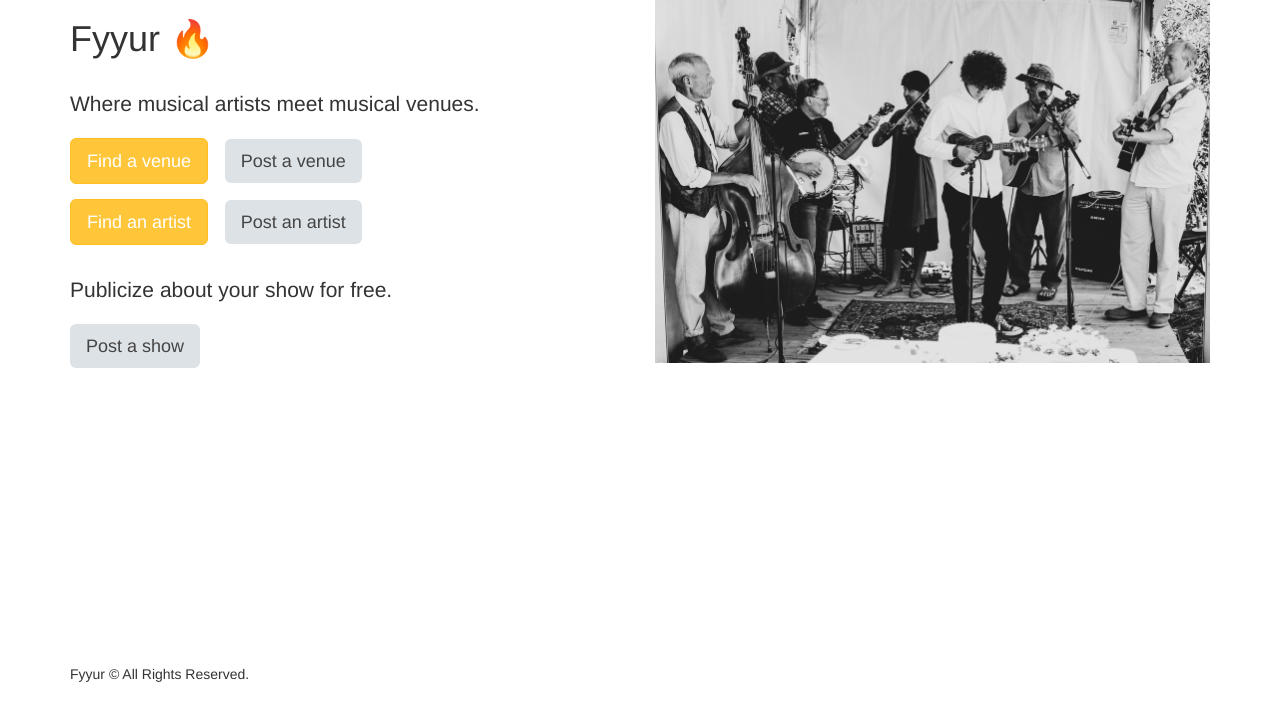
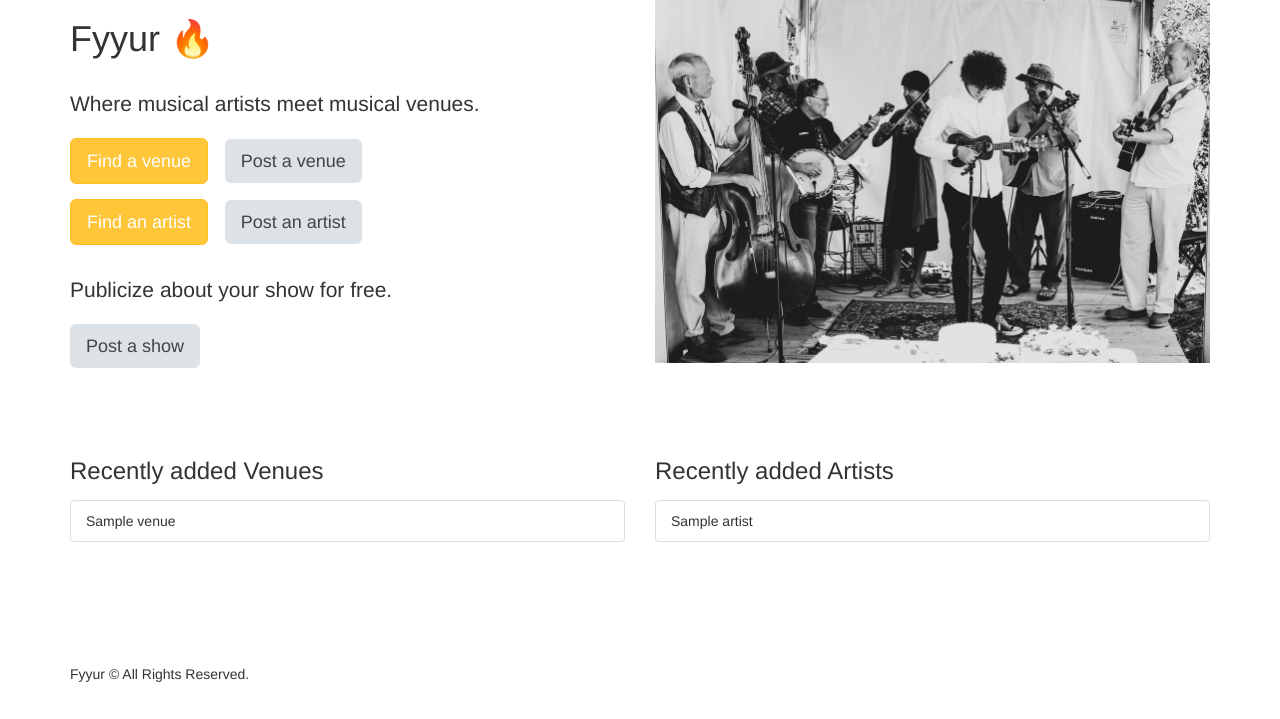
Before and after one commit to brMadsCornelius/fyyur, a Flask app: page / in a window 1280 px wide. Shown: the part 81-800 px from the top of the page. Run offline with Flask 3, Linux system fonts and the light colour scheme; tables that the repository leaves empty hold one stand-in row (values such as "Sample post"); some libraries are stand-ins or nearby versions.

Commit message:
Added recently added venue/artist

```diff
--- a/app.py
+++ b/app.py
@@ -49,7 +49,18 @@ app.jinja_env.filters['datetime'] = format_datetime
 
 @app.route('/')
 def index():
-  return render_template('pages/home.html')
+  try:
+     # Asuming that highest id = newest (could create a timestamp in db and save it on creation)
+     recentlyCreatedVenues = Venue.query.order_by(Venue.id.desc()).limit(10).all()
+     recentlyCreatedArtists = Artist.query.order_by(Artist.id.desc()).limit(10).all()
+
+    # Create a list with dictonaries for 10 recent artist name and venue name
+     recentVenues = [{'name': venue.name} for venue in recentlyCreatedVenues]
+     recentArtists = [{'name': artist.name} for artist in recentlyCreatedArtists]
+
+     return render_template('pages/home.html',recentVenues=recentVenues,recentArtists=recentArtists)
+  finally:
+     db.session.remove()
 
 
 #  Venues
@@ -90,6 +101,8 @@ def venues():
        print(e)
        flash("Unable to query venues in database")
        return render_template('pages/venues.html')
+    finally:
+       db.session.remove()
 
 
 
@@ -97,73 +110,82 @@ def venues():
 
 @app.route('/venues/search', methods=['POST'])
 def search_venues():
-    search_term = request.form.get('search_term', '')
+    try:
 
-    # use sql LIKE to search
-    search_result = Venue.query.filter(Venue.name.ilike(f"%{search_term}%")).all()
+      search_term = request.form.get('search_term', '')
 
-    # Prepare response dict for each result.
-    venue_data_list = []
-    for venue in search_result:
-       venue_data = {
-          "id": venue.id,
-          "name": venue.name,
-          "num_upcoming_shows": len(venue.shows)
-       }
-       venue_data_list.append(venue_data)
+      # use sql LIKE to search
+      search_result = Venue.query.filter(Venue.name.ilike(f"%{search_term}%")).all()
 
-    response = {
-       "count": len(venue_data_list),
-       "data": venue_data_list
-    }
+      # Prepare response dict for each result.
+      venue_data_list = []
+      for venue in search_result:
+        venue_data = {
+            "id": venue.id,
+            "name": venue.name,
+            "num_upcoming_shows": len(venue.shows)
+        }
+        venue_data_list.append(venue_data)
 
-    return render_template('pages/search_venues.html', results=response, search_term=search_term)
+      response = {
+        "count": len(venue_data_list),
+        "data": venue_data_list
+      }
+
+      return render_template('pages/search_venues.html', results=response, search_term=search_term)
+    except Exception as e:
+       print(e)
+    finally:
+       db.session.remove()
 
 
 @app.route('/venues/<int:venue_id>')
 def show_venue(venue_id):
-  # query the db with the given id
-  venue = Venue.query.get(venue_id)
+  try:
+    # query the db with the given id
+    venue = Venue.query.get(venue_id)
 
-  if not venue:
-     flash(f"Can't find venue with id: {venue_id}")
-     return render_template('pages/venues.html')
+    if not venue:
+      flash(f"Can't find venue with id: {venue_id}")
+      return render_template('pages/venues.html')
 
-  # Get upcoming and past shows for the venue
-  past_shows = []
-  upcoming_shows = []
-  for show in venue.shows:
-     show_data = {
-        "artist_id": show.artist_id,
-        "artist_name": show.artist.name,
-        "artist_image_link": show.artist.image_link,
-        "start_time": show.start_time.strftime('%Y-%m-%dT%H:%M:%S.000Z')
-     }
-     if show.start_time > datetime.now():
-        upcoming_shows.append(show_data)
-     else:
-        past_shows.append(show_data)
+    # Get upcoming and past shows for the venue
+    past_shows = []
+    upcoming_shows = []
+    for show in venue.shows:
+      show_data = {
+          "artist_id": show.artist_id,
+          "artist_name": show.artist.name,
+          "artist_image_link": show.artist.image_link,
+          "start_time": show.start_time.strftime('%Y-%m-%dT%H:%M:%S.000Z')
+      }
+      if show.start_time > datetime.now():
+          upcoming_shows.append(show_data)
+      else:
+          past_shows.append(show_data)
 
-   # Make venue data in correct format
-  data = {
-  "id": venue.id,
-  "name": venue.name,
-  "genres": venue.genres,
-  "address": venue.address,
-  "city": venue.city,
-  "state": venue.state,
-  "phone": venue.phone,
-  "website": venue.website,
-  "facebook_link": venue.facebook_link,
-  "seeking_talent": venue.seeking_talent,
-  "seeking_description": venue.seeking_description,
-  "image_link": venue.image_link,
-  "past_shows": past_shows,
-  "upcoming_shows": upcoming_shows,
-  "past_shows_count": len(past_shows),
-  "upcoming_shows_count": len(upcoming_shows)
-  }
-  return render_template('pages/show_venue.html', venue=data)
+    # Make venue data in correct format
+    data = {
+    "id": venue.id,
+    "name": venue.name,
+    "genres": venue.genres,
+    "address": venue.address,
+    "city": venue.city,
+    "state": venue.state,
+    "phone": venue.phone,
+    "website": venue.website,
+    "facebook_link": venue.facebook_link,
+    "seeking_talent": venue.seeking_talent,
+    "seeking_description": venue.seeking_description,
+    "image_link": venue.image_link,
+    "past_shows": past_shows,
+    "upcoming_shows": upcoming_shows,
+    "past_shows_count": len(past_shows),
+    "upcoming_shows_count": len(upcoming_shows)
+    }
+    return render_template('pages/show_venue.html', venue=data)
+  finally:
+     db.session.remove()
 
 #  Create Venue
 #  ----------------------------------------------------------------
@@ -199,9 +221,9 @@ def create_venue_submission():
     flash('An error occurred. Venue ' + request.form['name'] + ' could not be listed.')
     print(e)
   finally:
-    db.session.close()
+    db.session.remove()
 
-  return render_template('pages/home.html')
+  return redirect(url_for('index'))
 
 # Frontend will send a DELETE request using async/await (promise)
 @app.route('/venues/<int:venue_id>', methods=['DELETE'])
@@ -224,100 +246,108 @@ def delete_venue(venue_id):
      print(e)
      return jsonify({'message': 'An error occurred'}), 500
   finally:
-     db.session.close()
+     db.session.remove()
 
 
 #  Artists
 #  ----------------------------------------------------------------
 @app.route('/artists')
 def artists():
-
   try:
      data = db.session.query(Artist).all()
      return render_template('pages/artists.html', artists=data)
-  except Exception as e:
-     print(e)
-     flash("Couldn't query database for artists")
-     return render_template('pages/artists.html')
+  finally:
+     db.session.remove()
+
+
 
 
 @app.route('/artists/search', methods=['POST'])
 def search_artists():
-  search_term = request.form.get('search_term','')
+  try:
+    search_term = request.form.get('search_term','')
 
-  #use sql LIKE to search
-  search_result = Artist.query.filter(Artist.name.ilike(f"%{search_term}%")).all()
+    #use sql LIKE to search
+    search_result = Artist.query.filter(Artist.name.ilike(f"%{search_term}%")).all()
 
-  # Prepare response dict for each result.
-  response ={
-     "count": len(search_result),
-     "data":[{
-        "id": artist.id,
-        "name": artist.name,
-        "num_upcoming_shows": len(artist.shows)
-     } for artist in search_result]
-  }
+    # Prepare response dict for each result.
+    response ={
+      "count": len(search_result),
+      "data":[{
+          "id": artist.id,
+          "name": artist.name,
+          "num_upcoming_shows": len(artist.shows)
+      } for artist in search_result]
+    }
 
-  return render_template('pages/search_artists.html', results=response, search_term=search_term)
+    return render_template('pages/search_artists.html', results=response, search_term=search_term)
+  finally:
+     db.session.remove()
 
-@app.route('/artists/<int:artist_id>') # Maybe add some try/except
+@app.route('/artists/<int:artist_id>') # CONTINUE FROM HERE
 def show_artist(artist_id):
-  artist_query = db.session.query(Artist).get(artist_id)
+  try:
+    artist_query = db.session.query(Artist).get(artist_id)
 
-  past_shows_query = db.session.query(Show).join(Venue).filter(Show.artist_id==artist_id).filter(Show.start_time<datetime.now()).all()
-  past_shows = []
+    past_shows_query = db.session.query(Show).join(Venue).filter(Show.artist_id==artist_id).filter(Show.start_time<datetime.now()).all()
+    past_shows = []
 
-  for show in past_shows_query:
-    past_shows.append({
-      "venue_id": show.venue_id,
-      "venue_name": show.venue.name,
-      "artist_image_link": show.venue.image_link,
-      "start_time": show.start_time.strftime('%Y-%m-%d %H:%M:%S')
-    })
+    for show in past_shows_query:
+      past_shows.append({
+        "venue_id": show.venue_id,
+        "venue_name": show.venue.name,
+        "artist_image_link": show.venue.image_link,
+        "start_time": show.start_time.strftime('%Y-%m-%d %H:%M:%S')
+      })
 
-  upcoming_shows_query = db.session.query(Show).join(Venue).filter(Show.artist_id==artist_id).filter(Show.start_time>datetime.now()).all()
-  upcoming_shows = []
+    upcoming_shows_query = db.session.query(Show).join(Venue).filter(Show.artist_id==artist_id).filter(Show.start_time>datetime.now()).all()
+    upcoming_shows = []
 
-  for show in upcoming_shows_query:
-    upcoming_shows.append({
-      "venue_id": show.venue_id,
-      "venue_name": show.venue.name,
-      "artist_image_link": show.venue.image_link,
-      "start_time": show.start_time.strftime('%Y-%m-%d %H:%M:%S')
-    })
+    for show in upcoming_shows_query:
+      upcoming_shows.append({
+        "venue_id": show.venue_id,
+        "venue_name": show.venue.name,
+        "artist_image_link": show.venue.image_link,
+        "start_time": show.start_time.strftime('%Y-%m-%d %H:%M:%S')
+      })
 
 
-  data = {
-    "id": artist_query.id,
-    "name": artist_query.name,
-    "genres": artist_query.genres,
-    "city": artist_query.city,
-    "state": artist_query.state,
-    "phone": artist_query.phone,
-    "website": artist_query.website,
-    "facebook_link": artist_query.facebook_link,
-    "seeking_venue": artist_query.seeking_venue,
-    "seeking_description": artist_query.seeking_description,
-    "image_link": artist_query.image_link,
-    "past_shows": past_shows,
-    "upcoming_shows": upcoming_shows,
-    "past_shows_count": len(past_shows),
-    "upcoming_shows_count": len(upcoming_shows),
-  }
+    data = {
+      "id": artist_query.id,
+      "name": artist_query.name,
+      "genres": artist_query.genres,
+      "city": artist_query.city,
+      "state": artist_query.state,
+      "phone": artist_query.phone,
+      "website": artist_query.website,
+      "facebook_link": artist_query.facebook_link,
+      "seeking_venue": artist_query.seeking_venue,
+      "seeking_description": artist_query.seeking_description,
+      "image_link": artist_query.image_link,
+      "past_shows": past_shows,
+      "upcoming_shows": upcoming_shows,
+      "past_shows_count": len(past_shows),
+      "upcoming_shows_count": len(upcoming_shows),
+    }
 
-  return render_template('pages/show_artist.html', artist=data)
+    return render_template('pages/show_artist.html', artist=data)
+  finally:
+     db.session.remove()
 
 #  Update
 #  ----------------------------------------------------------------
 @app.route('/artists/<int:artist_id>/edit', methods=['GET'])
 def edit_artist(artist_id):
-    artist = Artist.query.get(artist_id)
+    try:
+      artist = Artist.query.get(artist_id)
 
-    # If artist found put it in the form for the user to easily edit
-    if artist:
-        form = ArtistForm(obj=artist)
+      # If artist found put it in the form for the user to easily edit
+      if artist:
+          form = ArtistForm(obj=artist)
 
-    return render_template('forms/edit_artist.html', form=form, artist=artist)
+      return render_template('forms/edit_artist.html', form=form, artist=artist)
+    finally:
+       db.session.remove()
 
 @app.route('/artists/<int:artist_id>/edit', methods=['POST'])
 def edit_artist_submission(artist_id):
@@ -347,17 +377,20 @@ def edit_artist_submission(artist_id):
     flash('An error occurred. Artist could not be changed.')
     print(e)
   finally:
-    db.session.close()
+    db.session.remove()
 
   return redirect(url_for('show_artist', artist_id=artist_id))
 
 
 @app.route('/venues/<int:venue_id>/edit', methods=['GET'])
 def edit_venue(venue_id):
-   venue = Venue.query.get(venue_id)
-   form = VenueForm(obj=venue)
+   try:
+    venue = Venue.query.get(venue_id)
+    form = VenueForm(obj=venue)
 
-   return render_template('forms/edit_venue.html', form=form, venue=venue)
+    return render_template('forms/edit_venue.html', form=form, venue=venue)
+   finally:
+      db.session.remove()
 
 @app.route('/venues/<int:venue_id>/edit', methods=['POST'])
 def edit_venue_submission(venue_id):
@@ -389,7 +422,7 @@ def edit_venue_submission(venue_id):
      flash("An error occured. Venue could not be changed!")
      print(e)
   finally:
-     db.session.close()
+     db.session.remove()
 
   return redirect(url_for('show_venue', venue_id=venue_id))
 
@@ -426,9 +459,9 @@ def create_artist_submission():
     flash('An error occurred. Artist ' + request.form['name'] + ' could not be created.')
     print(e)
   finally:
-    db.session.close()
+    db.session.remove()
 
-  return render_template('pages/home.html')
+  return redirect(url_for('index'))
 
 
 
@@ -438,30 +471,33 @@ def create_artist_submission():
 
 @app.route('/shows')
 def shows():
-  # Use join query to get shows
-  shows = db.session.query(
-     Show.venue_id,
-     Venue.name.label('venue_name'),
-     Show.artist_id,
-     Artist.name.label('artist_name'),
-     Artist.image_link.label('artist_image_link'),
-     Show.start_time
-  ).join(Venue, Show.venue_id == Venue.id).join(Artist, Show.artist_id == Artist.id).all()
+  try:
+    # Use join query to get shows
+    shows = db.session.query(
+      Show.venue_id,
+      Venue.name.label('venue_name'),
+      Show.artist_id,
+      Artist.name.label('artist_name'),
+      Artist.image_link.label('artist_image_link'),
+      Show.start_time
+    ).join(Venue, Show.venue_id == Venue.id).join(Artist, Show.artist_id == Artist.id).all()
 
-  # Create a list to store the show data
-  data = []
-  for show in shows:
-     show_data = {
-        "venue_id": show.venue_id,
-        "venue_name": show.venue_name,
-        "artist_id": show.artist_name,
-        "artist_name": show.artist_name,
-        "artist_image_link": show.artist_image_link,
-        "start_time": show.start_time.strftime('%Y-%m-%dT%H:%M:%S.000Z')
-     }
-     data.append(show_data)
+    # Create a list to store the show data
+    data = []
+    for show in shows:
+      show_data = {
+          "venue_id": show.venue_id,
+          "venue_name": show.venue_name,
+          "artist_id": show.artist_name,
+          "artist_name": show.artist_name,
+          "artist_image_link": show.artist_image_link,
+          "start_time": show.start_time.strftime('%Y-%m-%dT%H:%M:%S.000Z')
+      }
+      data.append(show_data)
 
-  return render_template('pages/shows.html', shows=data)
+    return render_template('pages/shows.html', shows=data)
+  finally:
+     db.session.remove()
 
 @app.route('/shows/create')
 def create_shows():
@@ -487,9 +523,9 @@ def create_show_submission():
     flash('An error occurred. Show could not be listed.')
     print(e)
   finally:
-    db.session.close()
+    db.session.remove()
 
-  return render_template('pages/home.html')
+  return redirect(url_for('index'))
 
 @app.errorhandler(404)
 def not_found_error(error):
--- a/templates/pages/home.html
+++ b/templates/pages/home.html
@@ -22,4 +22,31 @@
 		<img id="front-splash" src="{{ url_for('static',filename='img/front-splash.jpg') }}" alt="Front Photo of Musical Band" />
 	</div>
 </div>
+
+</br>
+</br>
+</br>
+
+<!-- Recently added Venues -->
+<div class="row">
+    <div class="col-sm-6">
+        <h3>Recently added Venues</h3>
+        <ul class="list-group">
+            {% for venue in recentVenues %}
+                <li class="list-group-item">{{ venue.name }}</li>
+            {% endfor %}
+        </ul>
+    </div>
+
+    <!-- Recently added Artists -->
+    <div class="col-sm-6">
+        <h3>Recently added Artists</h3>
+        <ul class="list-group">
+            {% for artist in recentArtists %}
+                <li class="list-group-item">{{ artist.name }}</li>
+            {% endfor %}
+        </ul>
+    </div>
+</div>
+
 {% endblock %}
```
